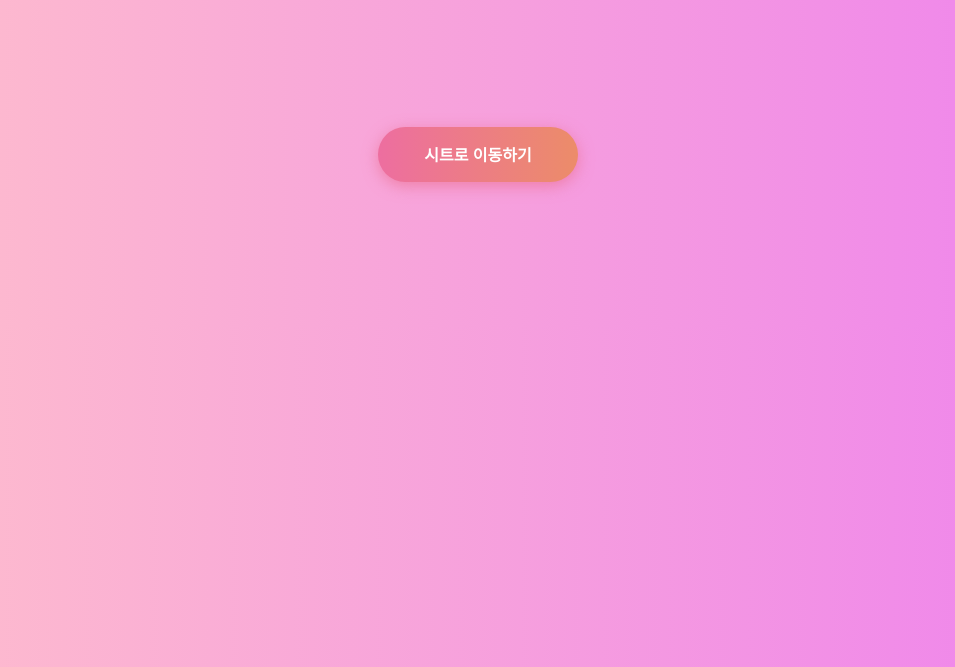
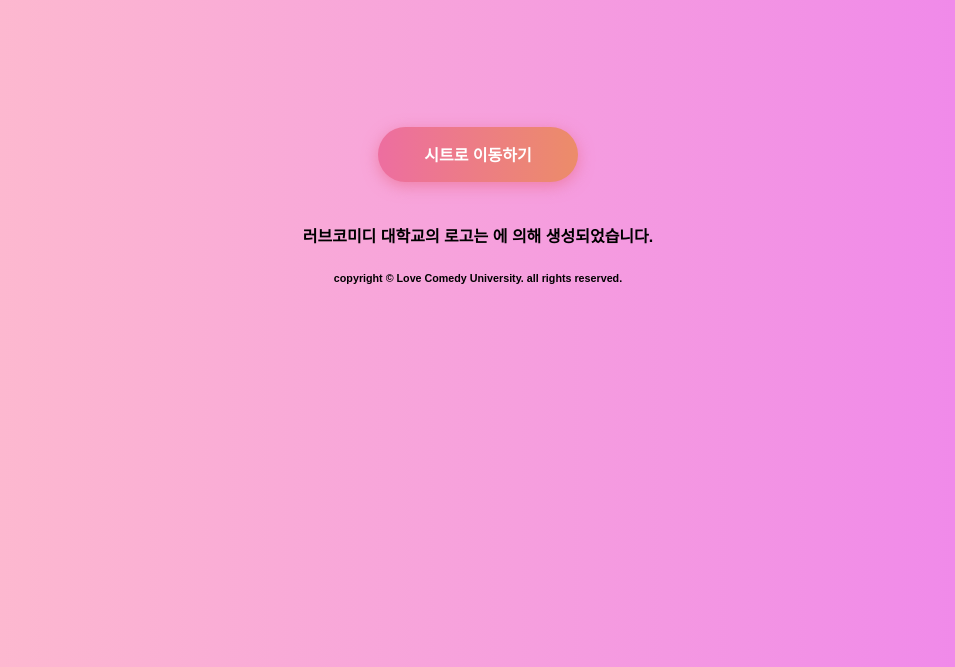
Before and after one commit to imurlovco/lovcouniv, a plain HTML site: page index.html in a window 1280 px wide. Shown: the part 133-800 px from the top of the page, without its empty margins (162-1117 px from the left). Drawn offline with Linux system fonts and the light colour scheme; a web font is replaced by a local one.

Commit message:
add credit, copyright

```diff
--- a/index.html
+++ b/index.html
@@ -19,6 +19,13 @@
         <a href="https://docs.google.com/spreadsheets/d/1GYSMWvzJr5blyeiwuj0sOwcxeaJsbBlvgqsfA2adTIk/edit?usp=sharing">
             <input type="button" class="btn-hover" value="시트로 이동하기">
         </a>
+        <h4>
+            러브코미디 대학교의 로고는 <a hred="https://copilot.microsoft.com/" target="_blank"Microsoft Copilot</a>에 의해 생성되었습니다.
+        </h4>
+        <h6>
+           copyright &copy; Love Comedy University. all rights reserved.
+        </h6>
+
     </div>
 </body>
 </html>
```
